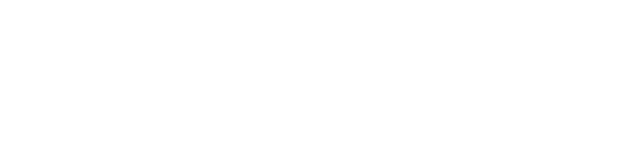
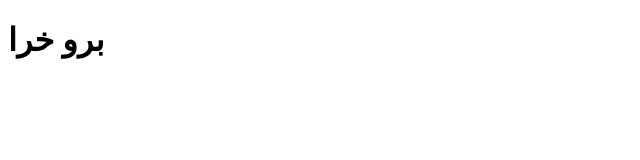
Before and after one commit to ibrahemkezzo/Web-Page-Generater, a plain HTML site: page index.html in a window 1280 px wide. Shown: the whole page, without its empty margins (0-640 px from the left). Drawn offline with Linux system fonts and the light colour scheme.

Commit message:
h1 wurde hinzufügt

```diff
--- a/index.html
+++ b/index.html
@@ -6,6 +6,7 @@
     <title>Document</title>
 </head>
 <body>
+    <h1>برو خرا </h1>
 
 </body>
 </html>
```
